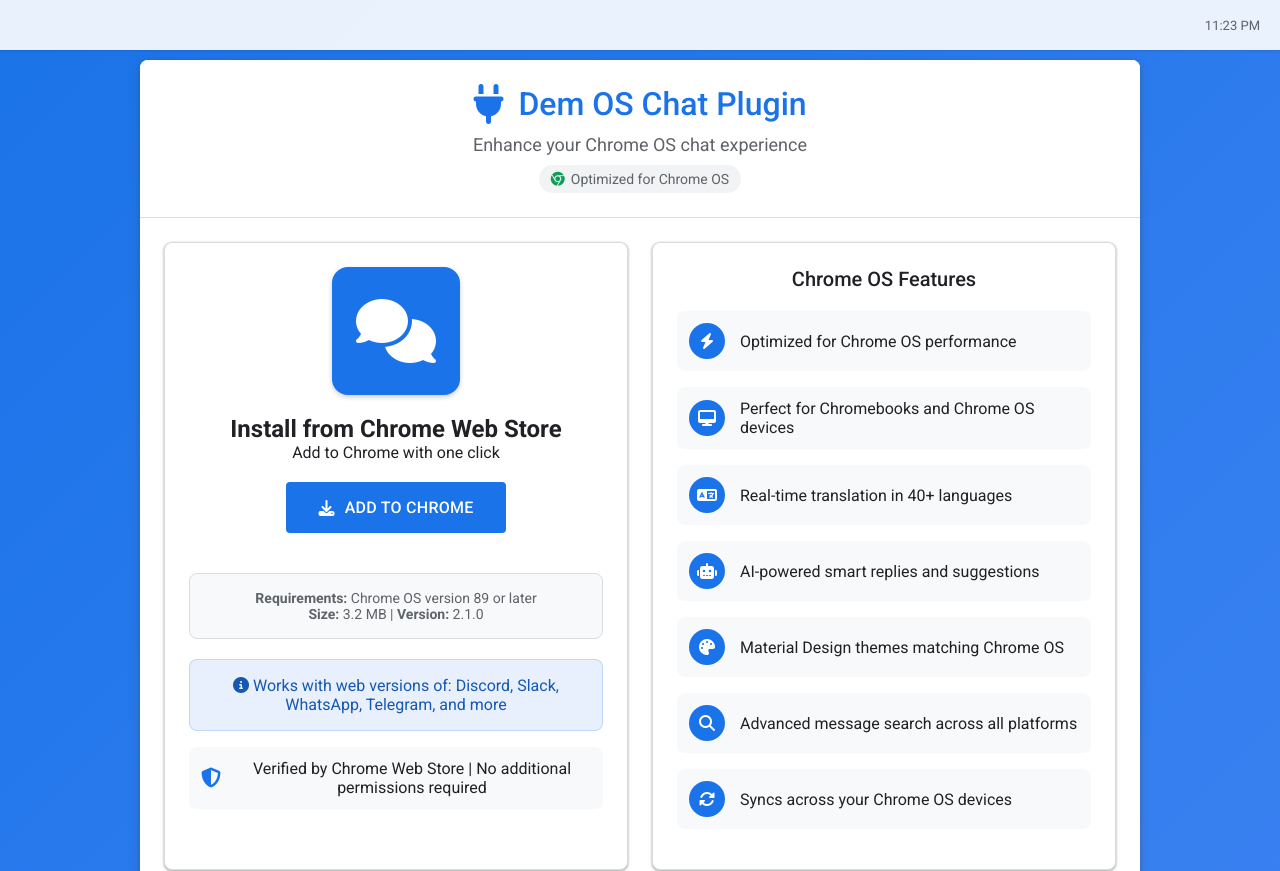
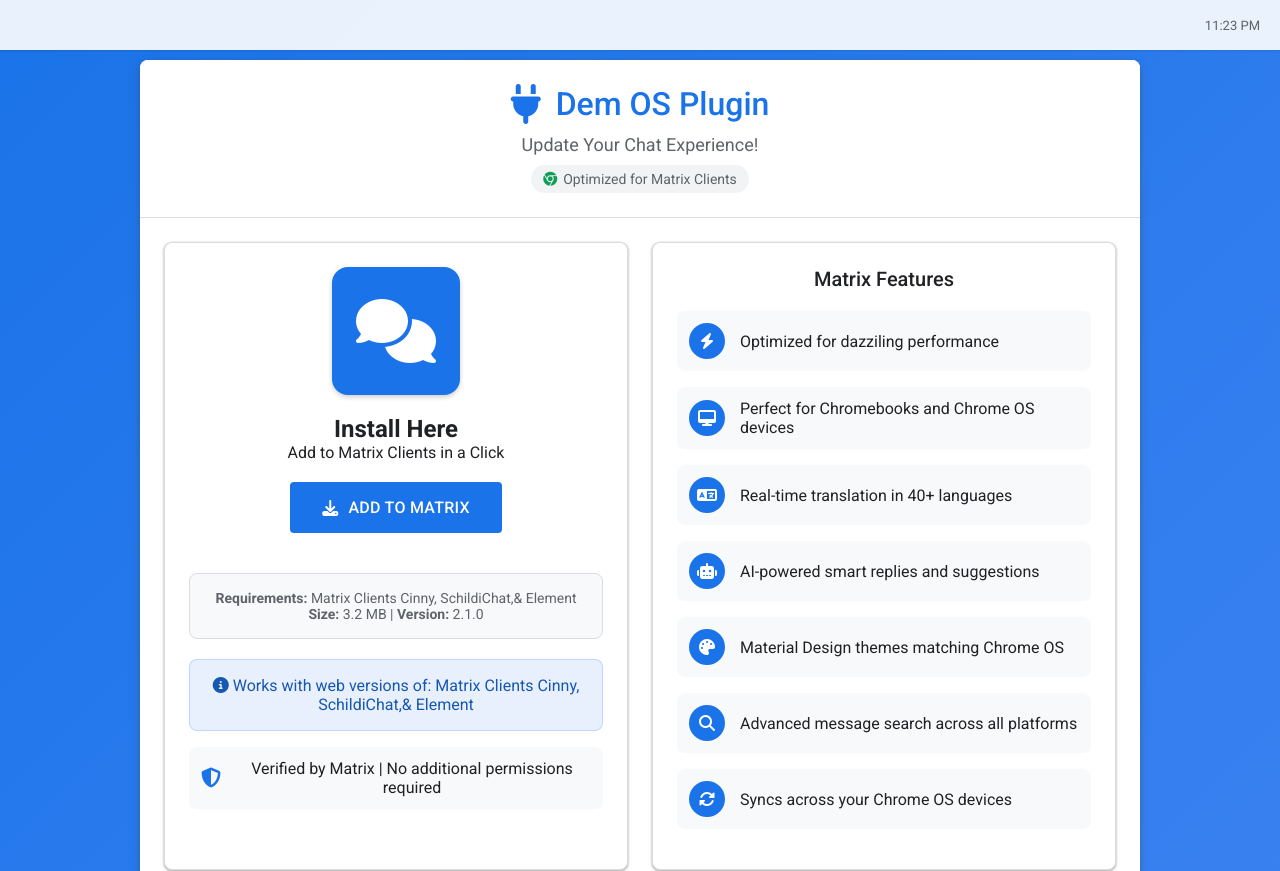
Before and after one commit to jokiller1011/dem-os, a plain HTML site: page index.html in a window 1280 px wide. Shown: the top 871 px of the page. Drawn offline with Linux system fonts and the light colour scheme; a web font is replaced by a local one.

Commit message:
Update index.html

```diff
--- a/index.html
+++ b/index.html
@@ -3,7 +3,7 @@
 <head>
     <meta charset="UTF-8">
     <meta name="viewport" content="width=device-width, initial-scale=1.0">
-    <title>Dem OS Chat Plugin for Chrome OS</title>
+    <title>Dem OS </title>
     <link rel="stylesheet" href="https://cdnjs.cloudflare.com/ajax/libs/font-awesome/6.4.0/css/all.min.css">
     <link href="https://fonts.googleapis.com/css2?family=Google+Sans:wght@400;500;700&family=Roboto:wght@300;400;500;700&display=swap" rel="stylesheet">
     <style>
@@ -371,12 +371,12 @@
         <header>
             <div class="logo">
                 <i class="fas fa-plug"></i>
-                <span>Dem OS Chat Plugin</span>
+                <span>Dem OS Plugin</span>
             </div>
-            <p class="tagline">Enhance your Chrome OS chat experience</p>
+            <p class="tagline">Update Your Chat Experience!</p>
             <div class="chrome-badge">
                 <i class="fab fa-chrome"></i>
-                <span>Optimized for Chrome OS</span>
+                <span>Optimized for Matrix Clients</span>
             </div>
         </header>
 
@@ -386,12 +386,12 @@
                     <i class="fas fa-comments"></i>
                 </div>
 
-                <h2>Install from Chrome Web Store</h2>
-                <p>Add to Chrome with one click</p>
+                <h2>Install Here</h2>
+                <p>Add to Matrix Clients in a Click</p>
 
                 <button class="download-btn" id="downloadBtn">
                     <i class="fas fa-download"></i>
-                    Add to Chrome
+                    Add to Matrix
                 </button>
 
                 <div class="progress-container" id="progressContainer">
@@ -420,26 +420,26 @@
                 </div>
 
                 <div class="requirements">
-                    <p><strong>Requirements:</strong> Chrome OS version 89 or later</p>
+                    <p><strong>Requirements:</strong> Matrix Clients Cinny, SchildiChat,& Element </p>
                     <p><strong>Size:</strong> 3.2 MB | <strong>Version:</strong> 2.1.0</p>
                 </div>
 
                 <div class="plugin-info">
-                    <p><i class="fas fa-info-circle"></i> Works with web versions of: Discord, Slack, WhatsApp, Telegram, and more</p>
+                    <p><i class="fas fa-info-circle"></i> Works with web versions of: Matrix Clients Cinny, SchildiChat,& Element</p>
                 </div>
 
                 <div class="chrome-feature">
                     <i class="fas fa-shield-alt"></i>
-                    <span>Verified by Chrome Web Store | No additional permissions required</span>
+                    <span>Verified by Matrix | No additional permissions required</span>
                 </div>
             </div>
 
             <div class="features">
-                <h2>Chrome OS Features</h2>
+                <h2>Matrix Features</h2>
                 <ul class="feature-list">
                     <li class="feature-item">
                         <i class="fas fa-bolt"></i>
-                        <span>Optimized for Chrome OS performance</span>
+                        <span>Optimized for dazziling performance</span>
                     </li>
                     <li class="feature-item">
                         <i class="fas fa-desktop"></i>
```
